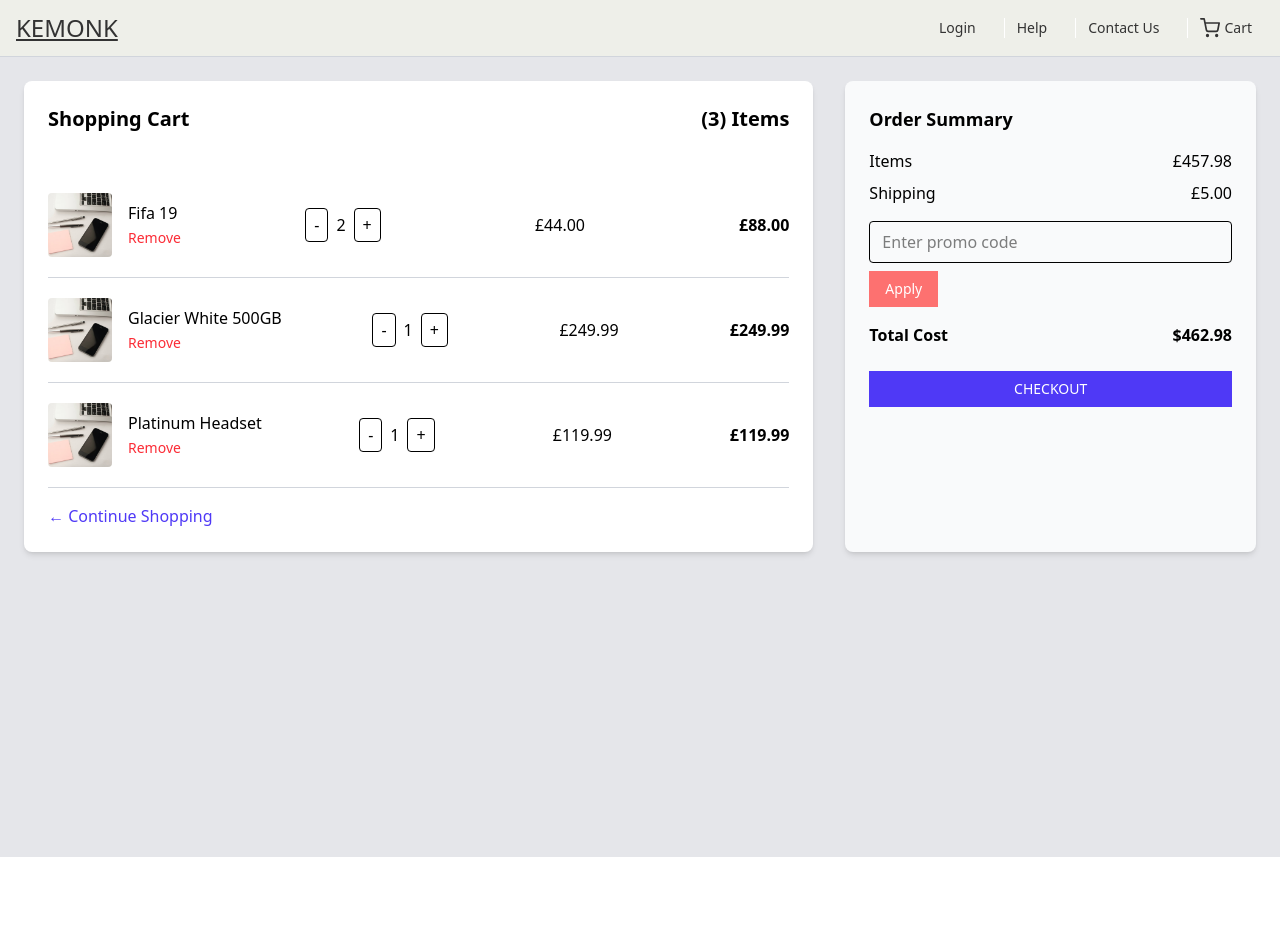
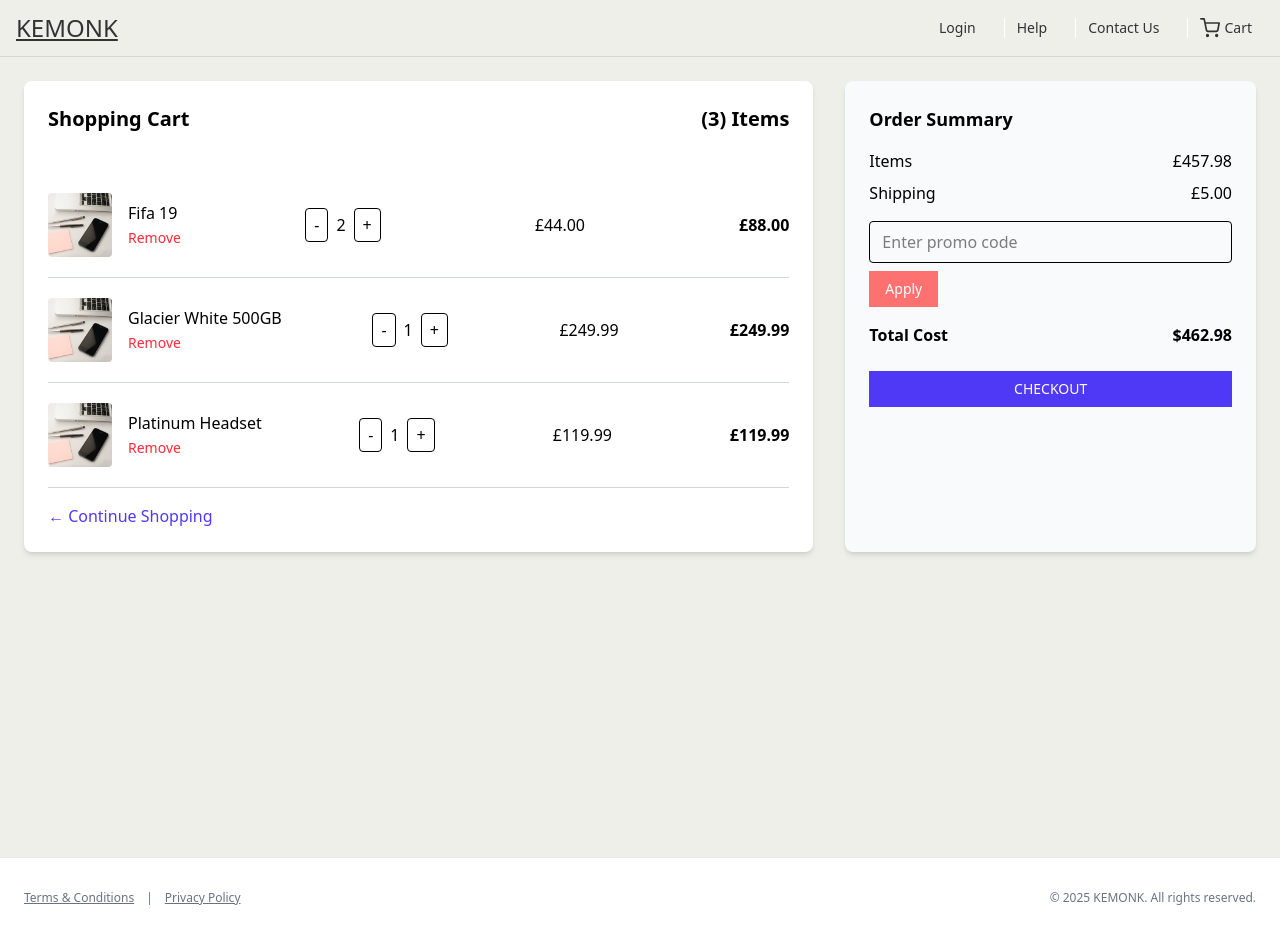
Before and after one commit to samuelkaranja/marketplace, a React (Vite) app: page /cart in a window 1280 px wide. Before the commit the page ends 857 px from the top, so only its background shows below. Built offline with nearby package versions, Linux system fonts and the light colour scheme.

Commit message:
Added a Footer component

```diff
--- /dev/null
+++ b/src/components/Footer/Footer.tsx
@@ -0,0 +1,18 @@
+import React from "react";
+
+const Footer: React.FC = () => {
+  return (
+    <footer className="border-t border-gray-200">
+      <div className="max-w-7xl mx-auto px-6 py-8 text-xs text-gray-500 flex items-center justify-between">
+        <div>
+          <a className="underline">Terms & Conditions</a>
+          <span className="mx-3">|</span>
+          <a className="underline">Privacy Policy</a>
+        </div>
+        <div>© 2025 KEMONK. All rights reserved.</div>
+      </div>
+    </footer>
+  );
+};
+
+export default Footer;
--- a/src/layout/NavBarLayout.tsx
+++ b/src/layout/NavBarLayout.tsx
@@ -1,6 +1,7 @@
 import React from "react";
 import Navbar from "../components/Navbar/Navbar";
 import { Outlet } from "react-router-dom";
+import Footer from "../components/Footer/Footer";
 
 const NavBarLayout: React.FC = () => {
   return (
@@ -9,6 +10,7 @@ const NavBarLayout: React.FC = () => {
       <div>
         <Outlet />
       </div>
+      <Footer />
     </div>
   );
 };
--- a/src/pages/Cart/Cart.tsx
+++ b/src/pages/Cart/Cart.tsx
@@ -61,7 +61,7 @@ const Cart: React.FC = () => {
   };
 
   return (
-    <div className="min-h-screen bg-[#e5e6ea]">
+    <div className="min-h-screen bg-[#eeefe9]">
       <div className="flex flex-col md:flex-row gap-8 p-6">
         {/* Cart Items Section */}
         <div className="flex-1 bg-white p-6 rounded-lg shadow-md">
--- a/src/pages/Home/Home.tsx
+++ b/src/pages/Home/Home.tsx
@@ -5,9 +5,6 @@ const Home: React.FC = () => {
   return (
     <div>
       <div className="bg-[#eeefe9] lg:px-40 py-8 text-center">
-        {/* <h1 className="text-3xl font-bold mb-12 underline">
-          Available Products
-        </h1> */}
         <ProductList />
       </div>
     </div>
```
